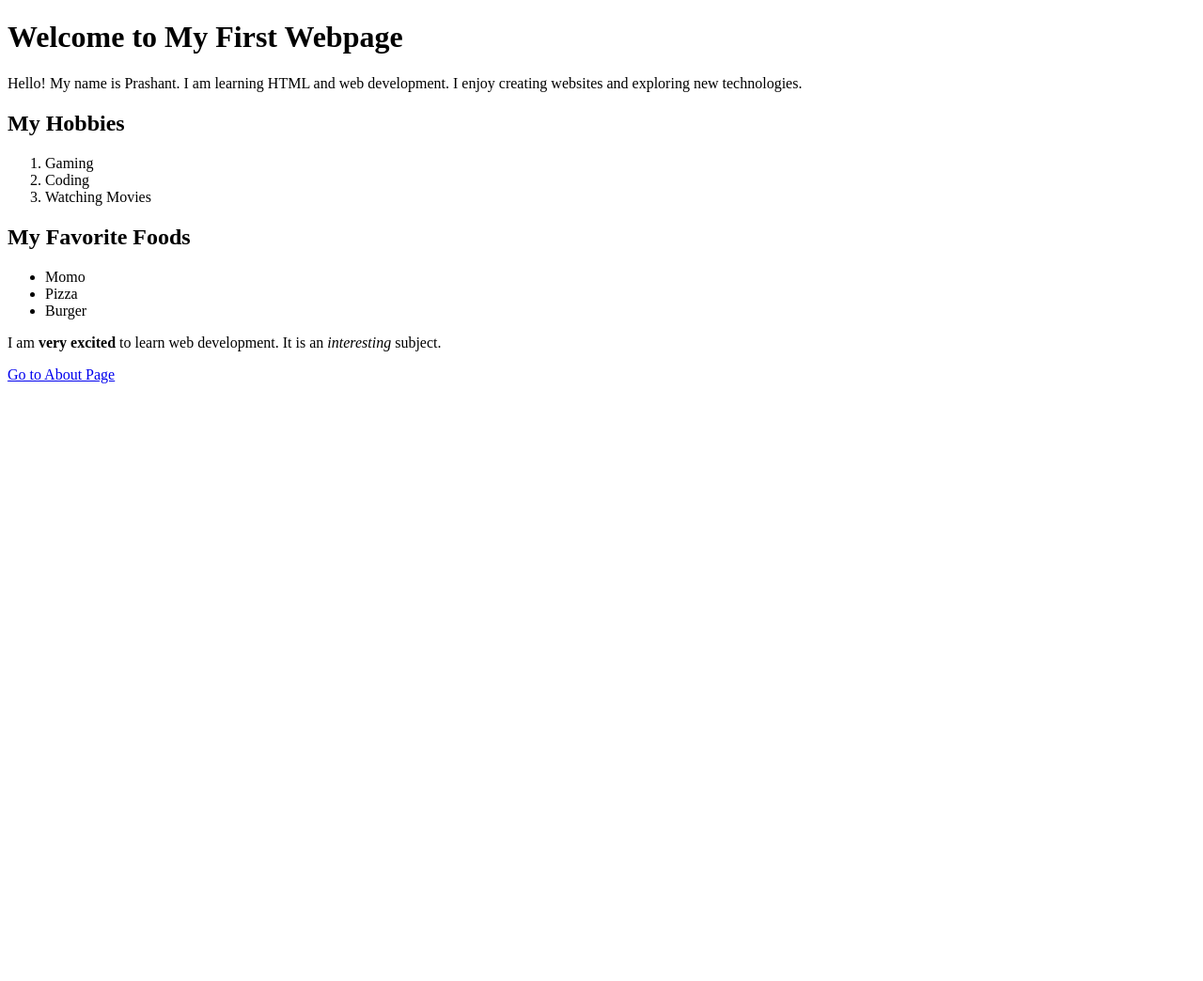
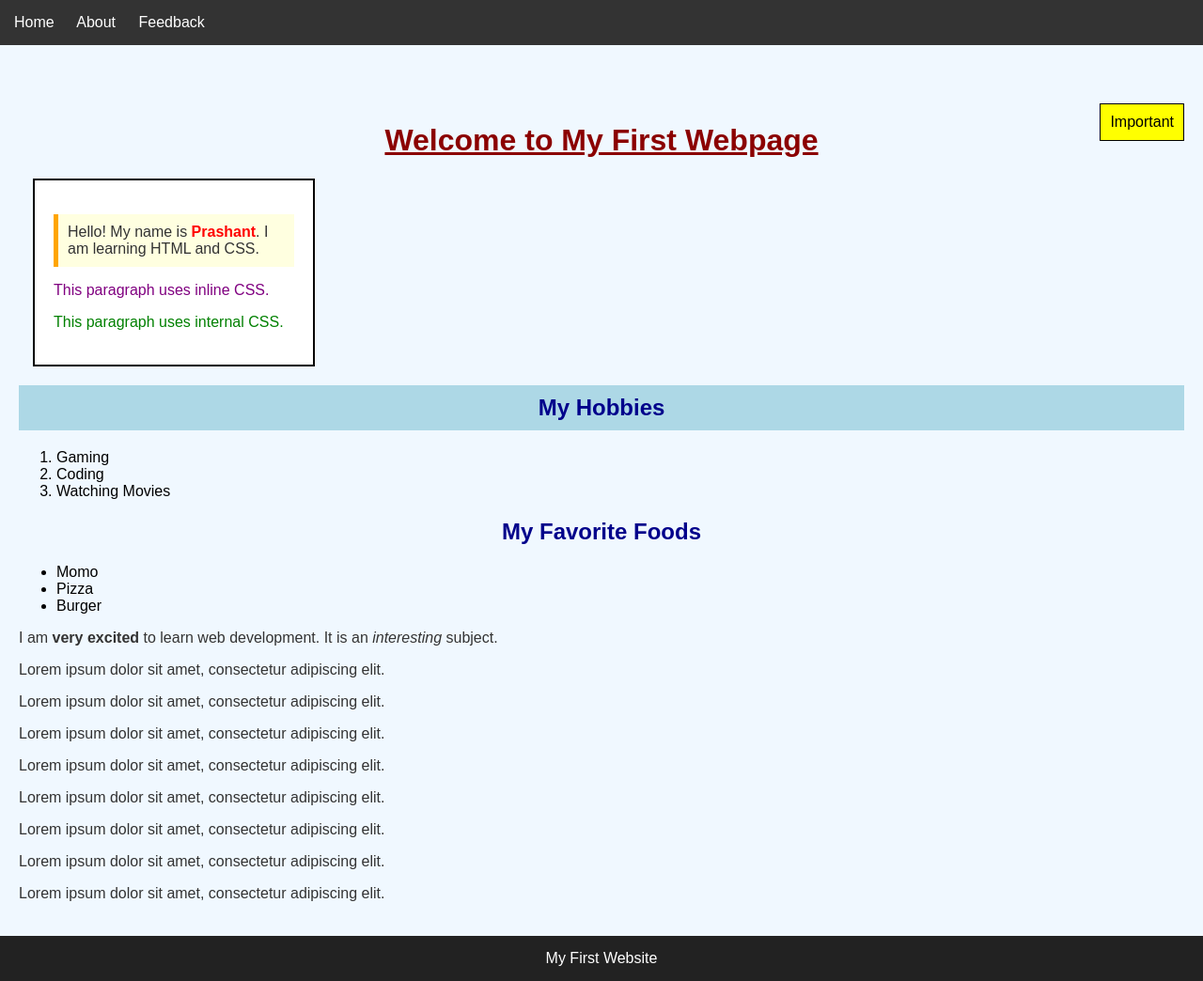
Before and after one commit to Prashant-Puri-gif/Web-Development, a plain HTML site: page index.html in a window 1280 px wide. Shown: the whole page at 94% size. Before the commit the page ends 800 px from the top, so only its background shows below. Drawn offline with Linux system fonts and the light colour scheme.

Commit message:
Added css

```diff
--- a/index.html
+++ b/index.html
@@ -4,17 +4,59 @@
     <meta charset="UTF-8">
     <meta name="viewport" content="width=device-width, initial-scale=1.0">
     <title>Homepage</title>
+
+    <!-- External CSS -->
+    <link rel="stylesheet" href="style.css">
+
+    <!-- Internal CSS -->
+    <style>
+        .internal-style {
+            color: green;
+        }
+    </style>
 </head>
 <body>
 
-    <h1>Welcome to My First Webpage</h1>
+    <!-- Fixed Navbar -->
+    <div class="navbar">
+        <a href="index.html">Home</a>
+        <a href="about.html">About</a>
+        <a href="feedback.html">Feedback</a>
+    </div>
 
-    <p>
-        Hello! My name is Prashant. I am learning HTML and web development.
-        I enjoy creating websites and exploring new technologies.
+    <!-- Main Content -->
+    <div class="main-content">
+
+        <!-- Absolute Positioned Box -->
+        <div class="important-box">
+            Important
+        </div>
+
+        <!-- ID Selector -->
+        <h1 id="special-heading">Welcome to My First Webpage</h1>
+
+        <div class="content-box">
+
+            <p class="highlight">
+                Hello! My name is <span>Prashant</span>.
+                I am learning HTML and CSS.
             </p>
 
-    <h2>My Hobbies</h2>
+            <!-- Inline CSS -->
+            <p style="color: purple;">
+                This paragraph uses inline CSS.
+            </p>
+
+            <!-- Internal CSS -->
+            <p class="internal-style">
+                This paragraph uses internal CSS.
+            </p>
+
+        </div>
+
+        <!-- Sticky Heading -->
+        <h2 class="sticky-heading">My Hobbies</h2>
+
         <ol>
             <li>Gaming</li>
             <li>Coding</li>
@@ -22,6 +64,7 @@
         </ol>
 
         <h2>My Favorite Foods</h2>
+
         <ul>
             <li>Momo</li>
             <li>Pizza</li>
@@ -33,9 +76,21 @@
             It is an <em>interesting</em> subject.
         </p>
 
-    <p>
-        <a href="about.html">Go to About Page</a>
-    </p>
+        <!-- Extra Content for Scrolling -->
+        <p>Lorem ipsum dolor sit amet, consectetur adipiscing elit.</p>
+        <p>Lorem ipsum dolor sit amet, consectetur adipiscing elit.</p>
+        <p>Lorem ipsum dolor sit amet, consectetur adipiscing elit.</p>
+        <p>Lorem ipsum dolor sit amet, consectetur adipiscing elit.</p>
+        <p>Lorem ipsum dolor sit amet, consectetur adipiscing elit.</p>
+        <p>Lorem ipsum dolor sit amet, consectetur adipiscing elit.</p>
+        <p>Lorem ipsum dolor sit amet, consectetur adipiscing elit.</p>
+        <p>Lorem ipsum dolor sit amet, consectetur adipiscing elit.</p>
+
+    </div>
+
+    <div class="footer">
+        My First Website
+    </div>
 
 </body>
 </html>
--- /dev/null
+++ b/style.css
@@ -0,0 +1,98 @@
+/* External CSS */
+
+body {
+    background-color: #f0f8ff;
+    font-family: Arial, sans-serif;
+    margin: 0;
+    padding: 0;
+}
+
+/* Navbar */
+.navbar {
+    position: fixed;
+    top: 0;
+    width: 100%;
+    background-color: #333;
+    padding: 15px;
+    z-index: 1000;
+}
+
+.navbar a {
+    color: white;
+    text-decoration: none;
+    margin-right: 20px;
+}
+
+/* Headings */
+h1, h2 {
+    color: darkblue;
+    text-align: center;
+}
+
+/* ID Selector */
+#special-heading {
+    color: darkred;
+    text-decoration: underline;
+}
+
+/* Element Selector */
+p {
+    font-size: 16px;
+    color: #333;
+}
+
+/* Class Selector */
+.highlight {
+    background-color: lightyellow;
+    padding: 10px;
+    border-left: 5px solid orange;
+}
+
+/* Div Styling */
+.content-box {
+    width: 300px;
+    padding: 20px;
+    border: 2px solid black;
+    margin: 15px;
+    box-sizing: border-box;
+    background-color: white;
+}
+
+/* Span Styling */
+span {
+    color: red;
+    font-weight: bold;
+}
+
+/* Main Content */
+.main-content {
+    position: relative;
+    margin-top: 90px;
+    padding: 20px;
+}
+
+/* Absolute Box */
+.important-box {
+    position: absolute;
+    top: 20px;
+    right: 20px;
+    background-color: yellow;
+    padding: 10px;
+    border: 1px solid black;
+}
+
+/* Sticky Heading */
+.sticky-heading {
+    position: sticky;
+    top: 80px;
+    background-color: lightblue;
+    padding: 10px;
+}
+
+/* Footer */
+.footer {
+    text-align: center;
+    background-color: #222;
+    color: white;
+    padding: 15px;
+}
```
Also changed, not shown: about.html (+24 -6 lines), feedback.html (+23 -8 lines). Lines whose indentation alone changed are shown as unchanged.
